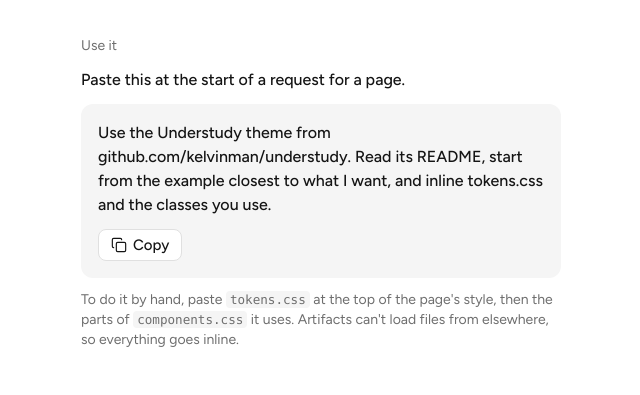
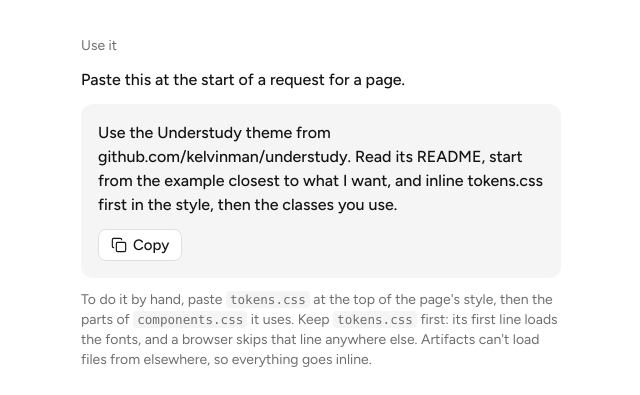
Before and after one commit to kelvinman/understudy, a plain HTML site: page site/index.html in a window 1280 px wide. Shown: the part 1160-1555 px from the top of the page, without its empty margins (319-959 px from the left). Drawn offline with nearby package versions, Linux system fonts and the light colour scheme; files that its build step writes are made by us from their sources.

Commit message:
Put the tokens.css-first step beside the copy instructions
The homepage, its copied prompt and the README's By hand step now say to
keep tokens.css first and why, since its first line loads the fonts.

Co-Authored-By: Claude Opus 5.5 <noreply@anthropic.com>

```diff
--- a/site/index.html
+++ b/site/index.html
@@ -118,10 +118,10 @@
       <h2 class="us-meta">Use it</h2>
       <p>Paste this at the start of a request for a page.</p>
       <div class="us-card">
-        <span id="prompt">Use the Understudy theme from github.com/kelvinman/understudy. Read its README, start from the example closest to what I want, and inline tokens.css and the classes you use.</span>
+        <span id="prompt">Use the Understudy theme from github.com/kelvinman/understudy. Read its README, start from the example closest to what I want, and inline tokens.css first in the style, then the classes you use.</span>
         <button class="us-btn" type="button" data-copy><i data-lucide="copy" aria-hidden="true"></i><span>Copy</span></button>
       </div>
-      <p class="us-meta">To do it by hand, paste <code>tokens.css</code> at the top of the page's style, then the parts of <code>components.css</code> it uses. Artifacts can't load files from elsewhere, so everything goes inline.</p>
+      <p class="us-meta">To do it by hand, paste <code>tokens.css</code> at the top of the page's style, then the parts of <code>components.css</code> it uses. Keep <code>tokens.css</code> first: its first line loads the fonts, and a browser skips that line anywhere else. Artifacts can't load files from elsewhere, so everything goes inline.</p>
     </section>
 
     <section>
```
Also changed, not shown: 2 other files.
